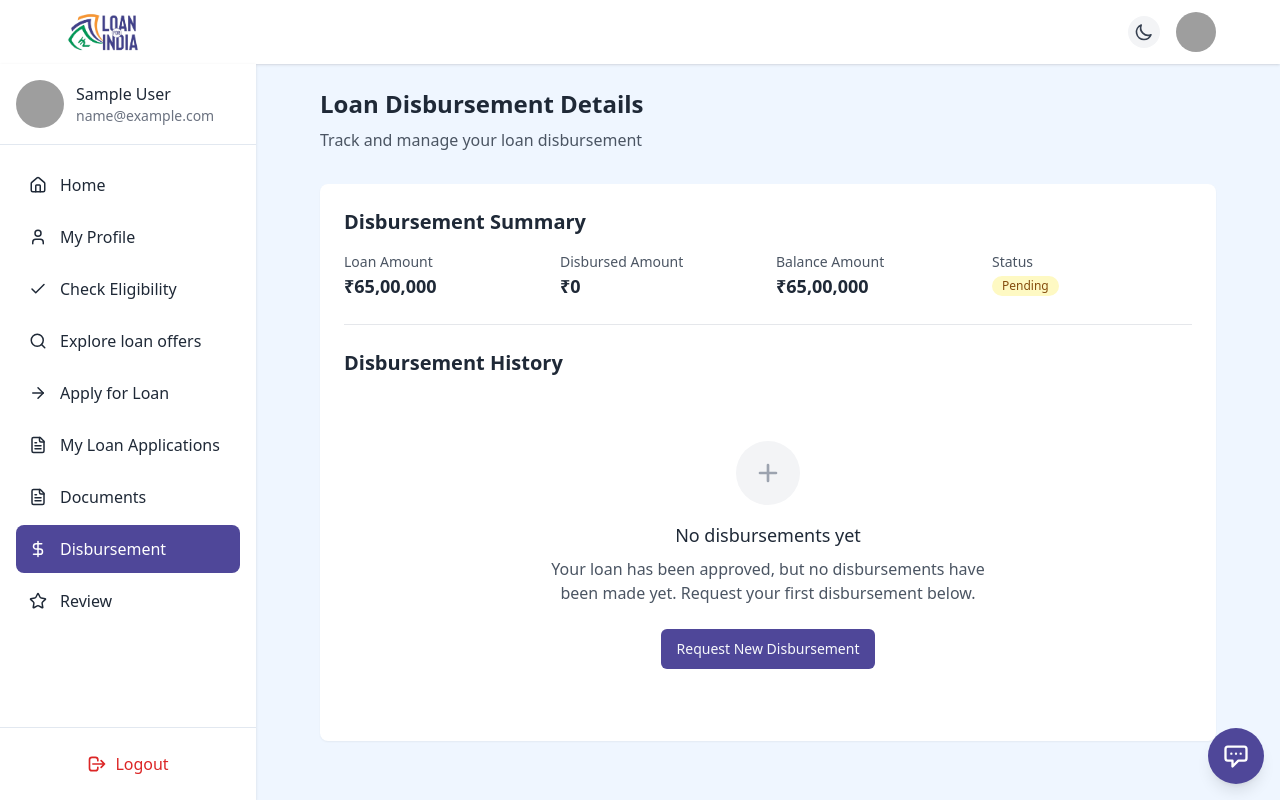
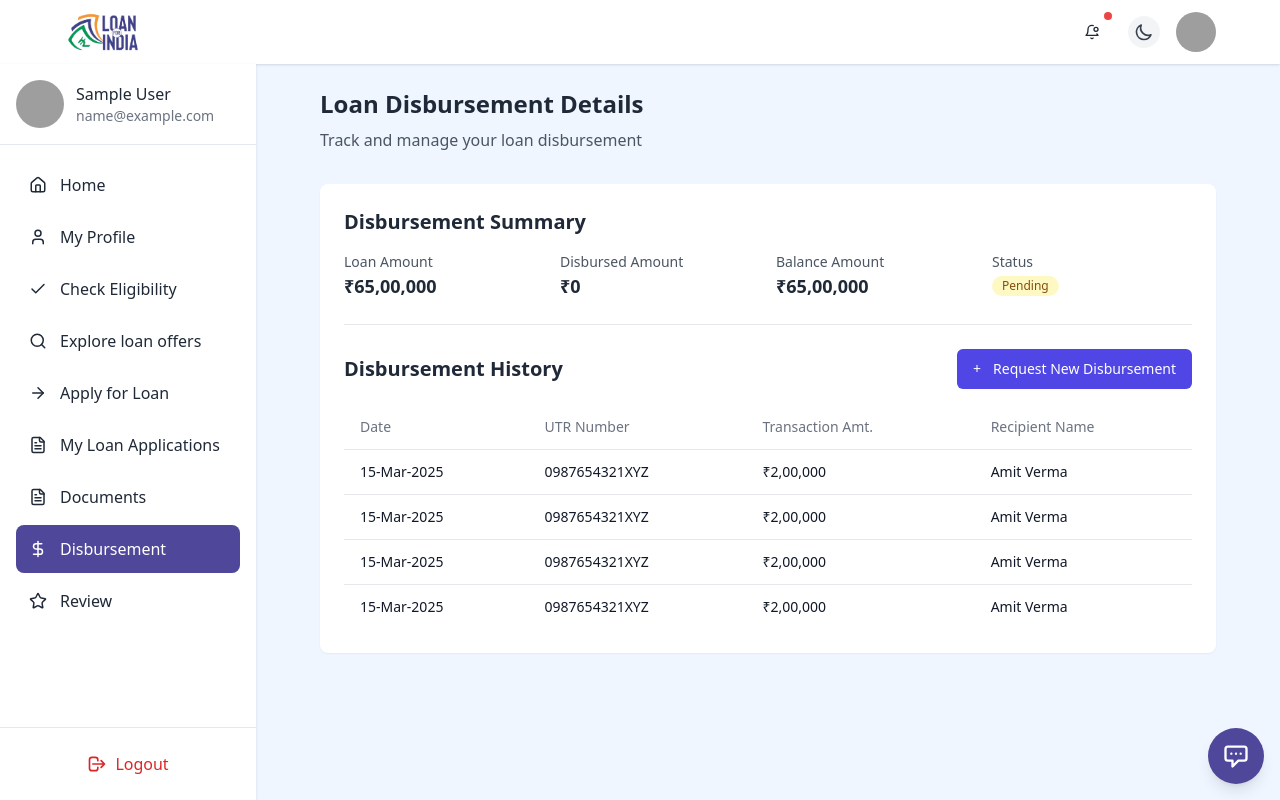
Before and after one commit to Shourya-276/LFI, a React (Vite) app: page /disbursement in a window 1280 px wide. Built offline with nearby package versions, Linux system fonts and the light colour scheme; sample sign-in values are in the browser's storage; grey boxes are pictures that could not be loaded.

Commit message:
Fix: Disbursement page and notification button
- Updated the Disbursement page to match the provided image.
- Added a notification bell button to the profile section.
- Modified the signup process to redirect to the login page after account creation.

```diff
--- a/src/components/Layout.tsx
+++ b/src/components/Layout.tsx
@@ -1,12 +1,19 @@
+
 import React, { useState } from "react";
 import { Link, useLocation } from "react-router-dom";
-import { Home, User, Check, Search, ArrowRight, Menu, X, FileText, DollarSign, Star } from "lucide-react";
+import { Home, User, Check, Search, ArrowRight, Menu, X, FileText, DollarSign, Star, BellDot } from "lucide-react";
 import { useAuth } from "../contexts/AuthContext";
 import { useTheme } from "../contexts/ThemeContext";
 import { useLoan } from "../contexts/LoanContext";
 import { Avatar, AvatarFallback, AvatarImage } from "@/components/ui/avatar";
 import { Button } from "@/components/ui/button";
 import ChatWidget from "./ChatWidget";
+import {
+  DropdownMenu,
+  DropdownMenuContent,
+  DropdownMenuItem,
+  DropdownMenuTrigger,
+} from "@/components/ui/dropdown-menu";
 
 interface NavLinkProps {
   to: string;
@@ -54,6 +61,13 @@ const Layout: React.FC<LayoutProps> = ({ children }) => {
   const getInitials = (name: string) => {
     return name.split(" ").map(n => n[0]).join("").toUpperCase();
   };
+
+  // Sample notifications
+  const notifications = [
+    { id: 1, message: "Your loan has been approved", time: "1 hour ago", read: false },
+    { id: 2, message: "New loan offers available", time: "3 hours ago", read: false },
+    { id: 3, message: "Document verification complete", time: "Yesterday", read: true },
+  ];
 
   const navLinks = [
     {
@@ -134,6 +148,32 @@ const Layout: React.FC<LayoutProps> = ({ children }) => {
           </div>
 
           <div className="flex items-center gap-4">
+            {/* Notification Bell */}
+            <DropdownMenu>
+              <DropdownMenuTrigger asChild>
+                <Button variant="ghost" size="icon" className="relative">
+                  <BellDot className="h-5 w-5" />
+                  <span className="absolute top-0 right-0 h-2 w-2 bg-red-500 rounded-full"></span>
+                </Button>
+              </DropdownMenuTrigger>
+              <DropdownMenuContent align="end" className="w-80">
+                <div className="p-2 font-medium border-b">Notifications</div>
+                <div className="max-h-80 overflow-y-auto">
+                  {notifications.map((notification) => (
+                    <DropdownMenuItem key={notification.id} className={`p-3 ${!notification.read ? 'bg-blue-50 dark:bg-gray-700/50' : ''}`}>
+                      <div className="flex flex-col gap-1">
+                        <div className="text-sm">{notification.message}</div>
+                        <div className="text-xs text-gray-500">{notification.time}</div>
+                      </div>
+                    </DropdownMenuItem>
+                  ))}
+                </div>
+                <div className="p-2 text-center text-sm border-t">
+                  <Link to="#" className="text-brand-purple hover:underline">View all notifications</Link>
+                </div>
+              </DropdownMenuContent>
+            </DropdownMenu>
+
             <div className="relative rounded-full w-8 h-8 flex items-center justify-center bg-gray-100 dark:bg-gray-700 cursor-pointer" onClick={toggleTheme}>
               {theme === "light" ?
                 <svg xmlns="http://www.w3.org/2000/svg" className="h-5 w-5 text-gray-700" fill="none" viewBox="0 0 24 24" stroke="currentColor">
--- a/src/pages/Disbursement.tsx
+++ b/src/pages/Disbursement.tsx
@@ -3,13 +3,6 @@ import React, { useState } from "react";
 import Layout from "../components/Layout";
 import { Button } from "@/components/ui/button";
 import { Input } from "@/components/ui/input";
-import {
-  Select,
-  SelectContent,
-  SelectItem,
-  SelectTrigger,
-  SelectValue,
-} from "@/components/ui/select";
 import { toast } from "sonner";
 
 const Disbursement = () => {
@@ -61,24 +54,38 @@ const Disbursement = () => {
                 </div>
               </div>
 
-              <div>
-                <h2 className="text-xl font-semibold mb-4">Disbursement History</h2>
-
-                {/* Empty state */}
-                <div className="py-12 flex flex-col items-center justify-center text-center">
-                  <div className="h-16 w-16 rounded-full bg-gray-100 dark:bg-gray-700 flex items-center justify-center mb-4">
-                    <svg xmlns="http://www.w3.org/2000/svg" className="h-8 w-8 text-gray-400" fill="none" viewBox="0 0 24 24" stroke="currentColor">
-                      <path strokeLinecap="round" strokeLinejoin="round" strokeWidth={2} d="M12 6v6m0 0v6m0-6h6m-6 0H6" />
-                    </svg>
-                  </div>
-                  <h3 className="font-medium text-lg mb-2">No disbursements yet</h3>
-                  <p className="text-gray-600 dark:text-gray-400 mb-6 max-w-md">Your loan has been approved, but no disbursements have been made yet. Request your first disbursement below.</p>
+              <div className="mb-6">
+                <div className="flex justify-between items-center mb-4">
+                  <h2 className="text-xl font-semibold">Disbursement History</h2>
                   <Button
                     onClick={() => setShowRequestForm(true)}
-                    className="bg-brand-purple hover:bg-brand-purple/90"
+                    className="bg-indigo-600 hover:bg-indigo-700 text-white"
                   >
-                    Request New Disbursement
+                    <span className="mr-1">+</span> Request New Disbursement
                   </Button>
+                </div>
+
+                <div className="overflow-x-auto">
+                  <table className="min-w-full divide-y divide-gray-200 dark:divide-gray-700">
+                    <thead>
+                      <tr>
+                        <th className="px-4 py-3 text-left text-sm font-medium text-gray-500 dark:text-gray-400">Date</th>
+                        <th className="px-4 py-3 text-left text-sm font-medium text-gray-500 dark:text-gray-400">UTR Number</th>
+                        <th className="px-4 py-3 text-left text-sm font-medium text-gray-500 dark:text-gray-400">Transaction Amt.</th>
+                        <th className="px-4 py-3 text-left text-sm font-medium text-gray-500 dark:text-gray-400">Recipient Name</th>
+                      </tr>
+                    </thead>
+                    <tbody className="bg-white dark:bg-gray-800 divide-y divide-gray-200 dark:divide-gray-700">
+                      {[1, 2, 3, 4].map((item) => (
+                        <tr key={item}>
+                          <td className="px-4 py-3 text-sm text-gray-900 dark:text-gray-100">15-Mar-2025</td>
+                          <td className="px-4 py-3 text-sm text-gray-900 dark:text-gray-100">0987654321XYZ</td>
+                          <td className="px-4 py-3 text-sm text-gray-900 dark:text-gray-100">₹2,00,000</td>
+                          <td className="px-4 py-3 text-sm text-gray-900 dark:text-gray-100">Amit Verma</td>
+                        </tr>
+                      ))}
+                    </tbody>
+                  </table>
                 </div>
               </div>
             </div>
--- a/src/pages/Signup.tsx
+++ b/src/pages/Signup.tsx
@@ -7,6 +7,7 @@ import { Button } from "@/components/ui/button";
 import { Input } from "@/components/ui/input";
 import { Label } from "@/components/ui/label";
 import { Checkbox } from "@/components/ui/checkbox";
+import { toast } from "sonner";
 
 const Signup = () => {
   const [name, setName] = useState("");
@@ -21,25 +22,27 @@ const Signup = () => {
   const handleSubmit = async (e: React.FormEvent) => {
     e.preventDefault();
     if (!agreeTerms) {
-      alert("Please agree to the Terms & Conditions");
+      toast.error("Please agree to the Terms & Conditions");
       return;
     }
 
     const success = await signUp(name, email, mobile, password);
     if (success) {
-      navigate("/dashboard");
+      toast.success("Account created successfully! Please login.");
+      navigate("/login");
     }
   };
 
   const handleGoogleSignIn = async () => {
     if (!agreeTerms) {
-      alert("Please agree to the Terms & Conditions");
+      toast.error("Please agree to the Terms & Conditions");
       return;
     }
 
     const success = await googleSignIn();
     if (success) {
-      navigate("/dashboard");
+      toast.success("Account created successfully! Please login.");
+      navigate("/login");
     }
   };
 
```
